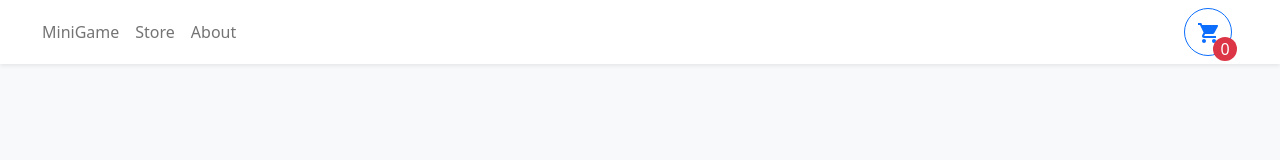
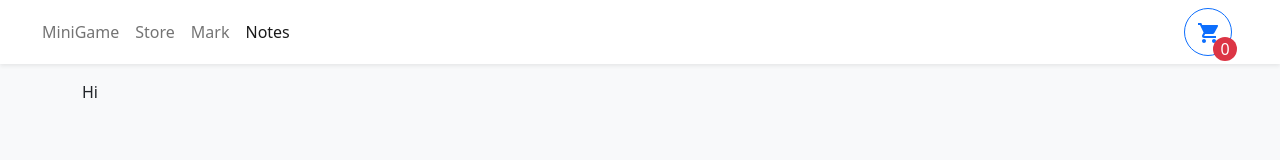
Before and after one commit to GogaImerlishvili/React__Typescript__Shopping_Cart, a React (Create React App) app: page /notes in a window 1280 px wide. Shown: the top 160 px of the page. Built offline with nearby package versions, Linux system fonts and the light colour scheme.

Commit message:
modified

```diff
--- a/src/App.tsx
+++ b/src/App.tsx
@@ -5,6 +5,7 @@ import Home from './pages/Home';
 import Store from './pages/Store';
 import About from './pages/About';
 import Navbar from './components/Navbar';
+import Notes from './pages/Notes';
 import { ShoppingCartProvider } from './context/ShppingCartContext';
 import "./App.css"
 
@@ -18,6 +19,7 @@ function App() {
       <Route path='/' element={<Home />} />
       <Route path='/store' element={<Store />} />
       <Route path='/about' element={<About />} />
+      <Route path="/notes" element={<Notes />} />
     </Routes>
     </Container>
     </ShoppingCartProvider>
--- a/src/components/Navbar.tsx
+++ b/src/components/Navbar.tsx
@@ -13,7 +13,8 @@ const Navbar = () => {
         <Nav className="me-auto">
             <Nav.Link to="/" as={NavLink}>MiniGame</Nav.Link>
             <Nav.Link to="/store" as={NavLink}>Store</Nav.Link>
-            <Nav.Link to="/about" as={NavLink}>About</Nav.Link>
+            <Nav.Link to="/about" as={NavLink}>Mark</Nav.Link>
+            <Nav.Link to="/notes" as={NavLink}>Notes</Nav.Link>
         </Nav>
     </Container>
     <Button
--- a/src/pages/About.tsx
+++ b/src/pages/About.tsx
@@ -7,11 +7,11 @@ const options = [
   {label: "Third", value:3 },
   {label: "Fourth", value:4 },
   {label: "Fifth", value:5 },
-  {label: "Six", value:6 },
-  {label: "Seven", value:7 },
-  {label: "Eight", value:8 },
-  {label: "Nine", value:9 },
-  {label: "Ten", value:10 },
+  {label: "the sixth", value:6 },
+  {label: "the seventh", value:7 },
+  {label: "the eighth", value:8 },
+  {label: "ninth", value:9 },
+  {label: "tenth", value:10 },
 ]
 
 const About = () => {
--- /dev/null
+++ b/src/pages/Notes.tsx
@@ -0,0 +1,11 @@
+import React from 'react'
+
+const Notes = () => {
+  return (
+    <div>
+      Hi
+    </div>
+  )
+}
+
+export default Notes
```
